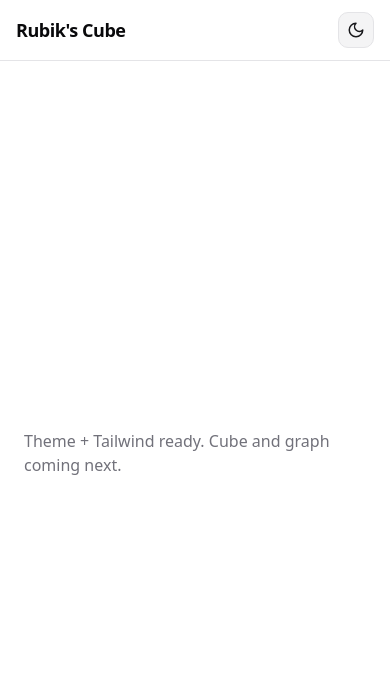
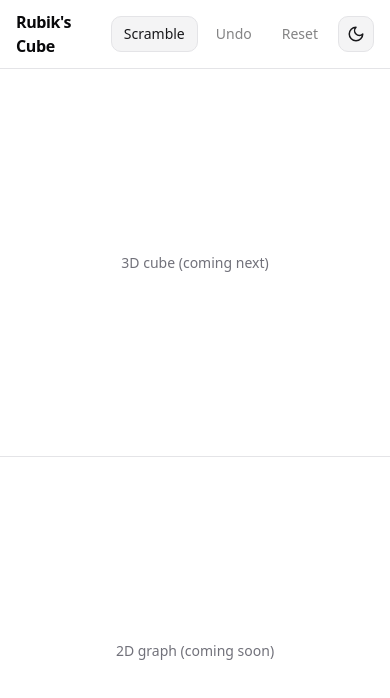
Before and after one commit to devravinder/project-rubks-cube, a React (Vite) app: page / in a window 390 px wide. Shown: the top 698 px of the page. Built offline with nearby package versions, Linux system fonts and the light colour scheme.

Commit message:
Build responsive app shell (mobile stacked / desktop side-by-side) with controls

```diff
--- a/src/App.tsx
+++ b/src/App.tsx
@@ -1,16 +1,35 @@
 import { ThemeToggle } from './components/ThemeToggle'
+import { CubePanel } from './components/CubePanel'
+import { GraphPanel } from './components/GraphPanel'
+import { Controls } from './components/Controls'
 
 function App() {
   return (
-    <div className="flex h-full flex-col bg-background text-foreground">
-      <header className="flex items-center justify-between border-b border-border px-4 py-3">
-        <h1 className="text-lg font-semibold tracking-tight">Rubik's Cube</h1>
-        <ThemeToggle />
+    <div className="flex h-[100svh] flex-col overflow-hidden bg-background text-foreground">
+      {/* Header */}
+      <header className="flex shrink-0 items-center justify-between border-b border-border px-4 py-2.5">
+        <h1 className="text-base font-semibold tracking-tight sm:text-lg">
+          Rubik's Cube
+        </h1>
+        <div className="flex items-center gap-2">
+          <Controls />
+          <ThemeToggle />
+        </div>
       </header>
-      <main className="flex flex-1 items-center justify-center p-6">
-        <p className="text-muted-foreground">
-          Theme + Tailwind ready. Cube and graph coming next.
-        </p>
+
+      {/*
+        Views area.
+        - Mobile (default): column — cube on top, graph below, each taking half
+          the available height so both fit within one screen.
+        - Desktop (lg+): row — cube and graph side by side, full height.
+      */}
+      <main className="flex min-h-0 flex-1 flex-col lg:flex-row">
+        <section className="min-h-0 flex-1 border-b border-border lg:border-b-0 lg:border-r">
+          <CubePanel />
+        </section>
+        <section className="min-h-0 flex-1">
+          <GraphPanel />
+        </section>
       </main>
     </div>
   )
--- /dev/null
+++ b/src/components/Button.tsx
@@ -0,0 +1,38 @@
+import type { ButtonHTMLAttributes } from 'react'
+import { cn } from '../lib/utils'
+
+type Variant = 'default' | 'secondary' | 'ghost' | 'destructive'
+
+type ButtonProps = ButtonHTMLAttributes<HTMLButtonElement> & {
+  variant?: Variant
+}
+
+const variantClasses: Record<Variant, string> = {
+  default: 'bg-primary text-primary-foreground hover:bg-primary/90',
+  secondary:
+    'border border-border bg-secondary text-secondary-foreground hover:bg-accent hover:text-accent-foreground',
+  ghost: 'hover:bg-accent hover:text-accent-foreground',
+  destructive: 'bg-destructive text-destructive-foreground hover:bg-destructive/90',
+}
+
+/** Minimal button primitive (not a shadcn component) driven by theme tokens. */
+export function Button({
+  className,
+  variant = 'secondary',
+  type = 'button',
+  ...props
+}: ButtonProps) {
+  return (
+    <button
+      type={type}
+      className={cn(
+        'inline-flex h-9 select-none items-center justify-center rounded-md px-3 text-sm font-medium',
+        'transition-colors focus-visible:outline-none focus-visible:ring-2 focus-visible:ring-ring',
+        'disabled:pointer-events-none disabled:opacity-50',
+        variantClasses[variant],
+        className,
+      )}
+      {...props}
+    />
+  )
+}
--- /dev/null
+++ b/src/components/Controls.tsx
@@ -0,0 +1,35 @@
+import { Button } from './Button'
+import { useCubeStore } from '../store/cubeStore'
+
+/** Top-bar controls: scramble, undo, reset. Reads/writes the shared store. */
+export function Controls() {
+  const scramble = useCubeStore((s) => s.scramble)
+  const reset = useCubeStore((s) => s.reset)
+  const undo = useCubeStore((s) => s.undo)
+  const solved = useCubeStore((s) => s.solved)
+  const historyLength = useCubeStore((s) => s.history.length)
+
+  return (
+    <div className="flex items-center gap-1.5">
+      <Button onClick={() => scramble()} title="Scramble the cube">
+        Scramble
+      </Button>
+      <Button
+        variant="ghost"
+        onClick={undo}
+        disabled={historyLength === 0}
+        title="Undo last move"
+      >
+        Undo
+      </Button>
+      <Button
+        variant="ghost"
+        onClick={reset}
+        disabled={solved}
+        title="Reset to solved"
+      >
+        Reset
+      </Button>
+    </div>
+  )
+}
--- /dev/null
+++ b/src/components/CubePanel.tsx
@@ -0,0 +1,13 @@
+/**
+ * Container for the 3D cube view. Fills its parent section.
+ * The actual React Three Fiber canvas is added in the next task.
+ */
+export function CubePanel() {
+  return (
+    <div className="relative h-full w-full bg-card">
+      <div className="flex h-full w-full items-center justify-center">
+        <span className="text-sm text-muted-foreground">3D cube (coming next)</span>
+      </div>
+    </div>
+  )
+}
--- /dev/null
+++ b/src/components/GraphPanel.tsx
@@ -0,0 +1,13 @@
+/**
+ * Container for the 2D graph (flower/mandala) view. Fills its parent section.
+ * The actual SVG graph is added in a later task.
+ */
+export function GraphPanel() {
+  return (
+    <div className="relative h-full w-full bg-background">
+      <div className="flex h-full w-full items-center justify-center">
+        <span className="text-sm text-muted-foreground">2D graph (coming soon)</span>
+      </div>
+    </div>
+  )
+}
```
